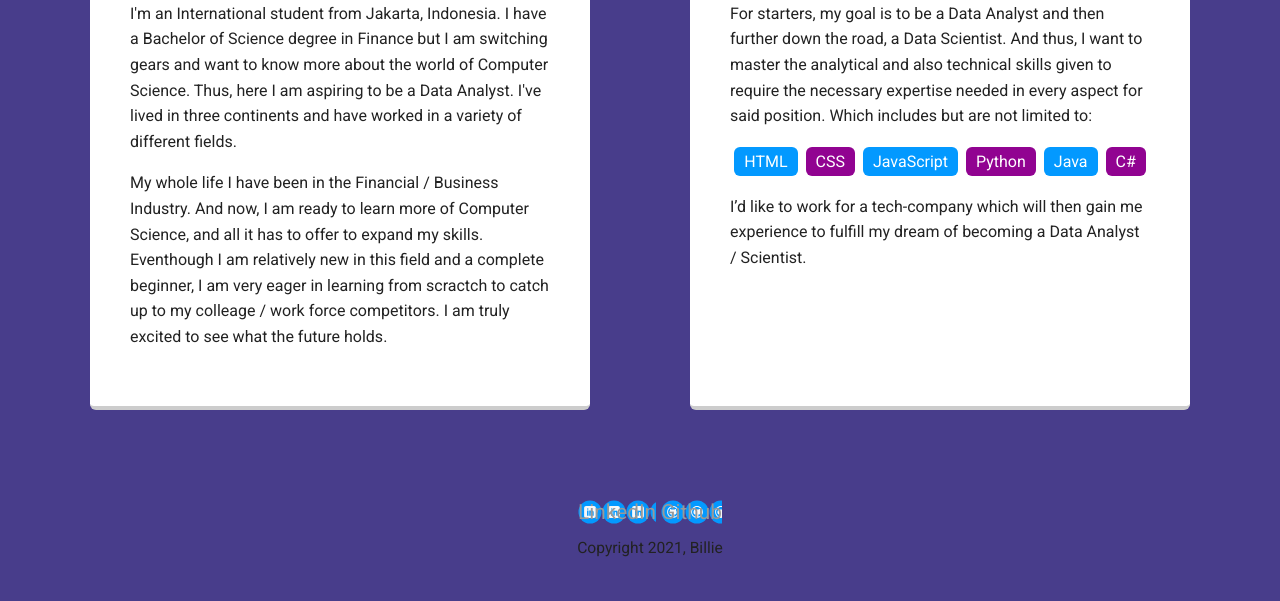
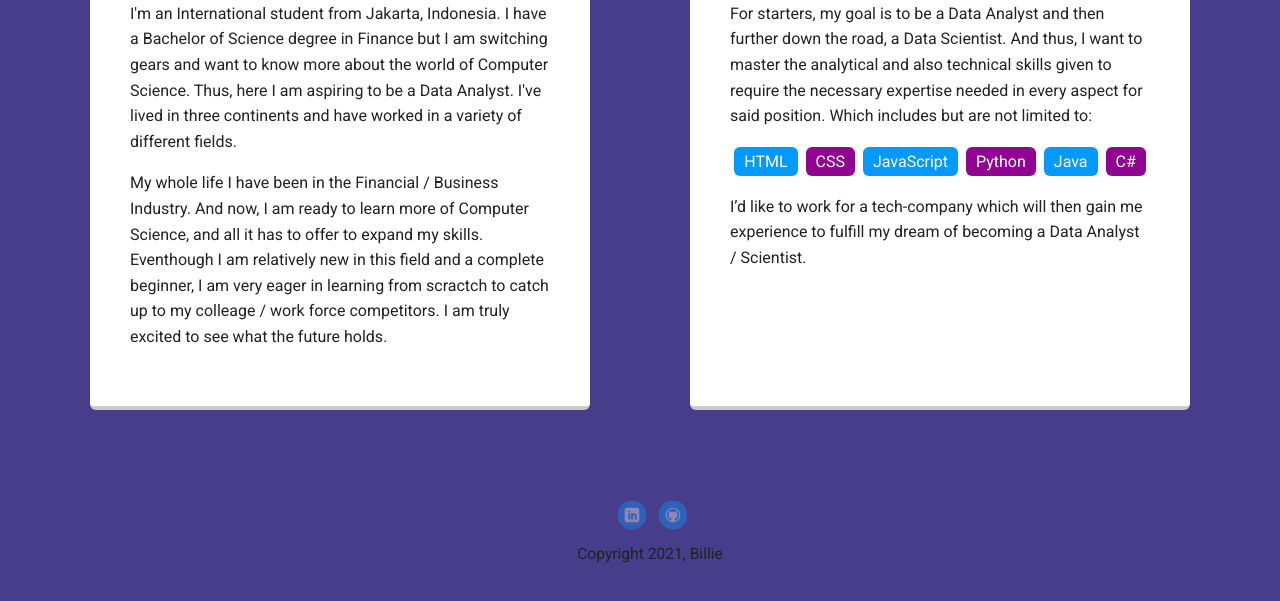
Before and after one commit to bilbillie/aboutme, a plain HTML site: page index.html in a window 1280 px wide. Shown: the part 608-1209 px from the top of the page. Drawn offline with Linux system fonts and the light colour scheme; a web font is replaced by a local one.

Commit message:
Update index.html

```diff
--- a/index.html
+++ b/index.html
@@ -50,8 +50,8 @@
     </main>
     <footer>
       <ul>
-        <li><a href="https://www.linkedin.com/in/billie-lin-206392b7" class="linkedin">LinkedIn</a></li>
-        <li><a href="https://github.com/bilbillie" class="github">Github</a></li>
+        <li><a href="https://www.linkedin.com/in/billie-lin-206392b7" class="social linkedin">LinkedIn</a></li>
+        <li><a href="https://github.com/bilbillie" class="social github">Github</a></li>
       </ul>
       <p class="copyright">Copyright 2021, Billie</p>
     </footer>
```
